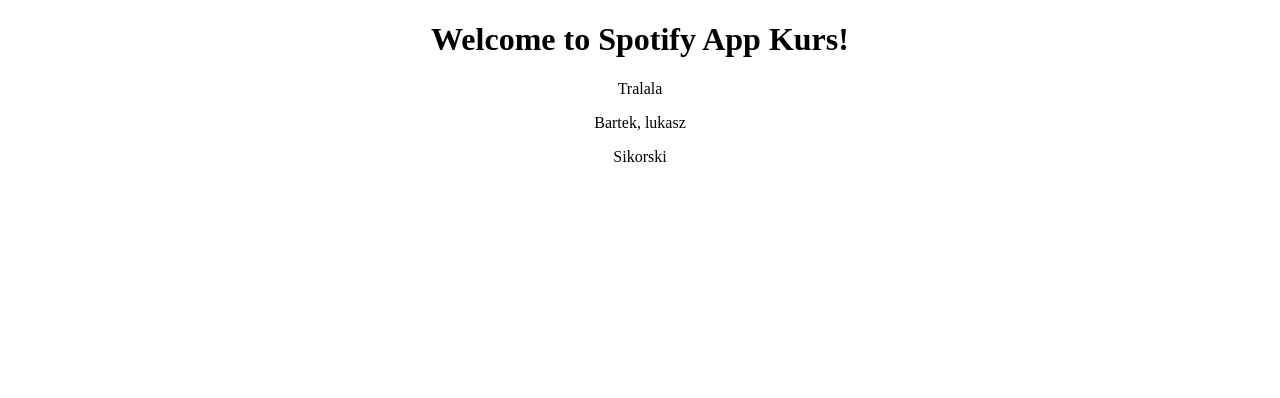
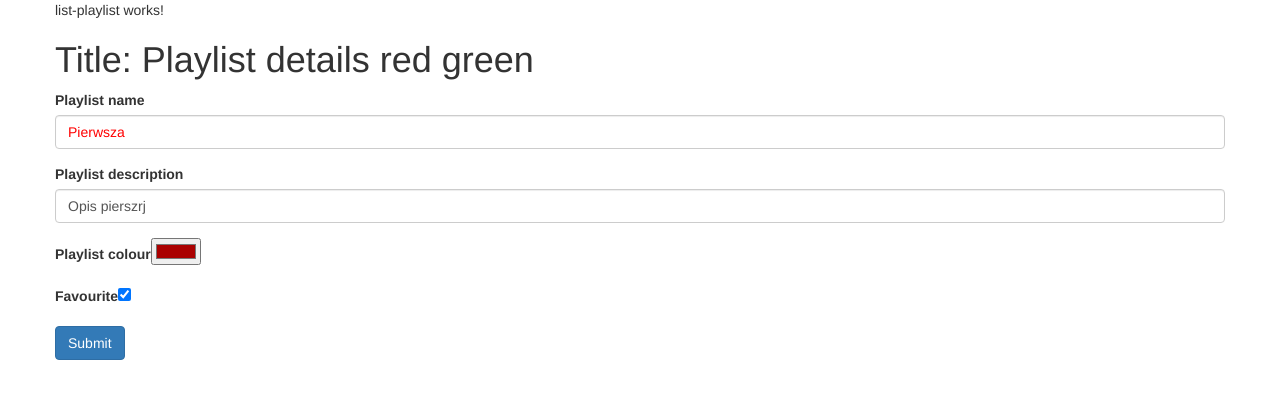
Before and after one commit to j-bogacz/AngularTraining, an Angular app in the folder spotifybart/: page / in a window 1280 px wide. Shown: the top 398 px of the page. Built offline with nearby package versions, Linux system fonts and the light colour scheme.

Commit message:
property binding

```diff
--- a/spotifybart/src/app/app.component.html
+++ b/spotifybart/src/app/app.component.html
@@ -1,7 +1,10 @@
-<!--The content below is only a placeholder and can be replaced.-->
-<div style="text-align:center">
-  <h1>
-    Welcome to {{title}}!
-  </h1>
-  <test-app></test-app>
+<div class="container">
+  <div class="row">
+    <div class="col-sm">
+      <bart-list-playlist></bart-list-playlist>
+    </div>
+    <div class="col-sm">
+      <bart-detail-playlist></bart-detail-playlist>
+    </div>
+  </div>
 </div>
--- /dev/null
+++ b/spotifybart/src/app/detail-playlist/detail-playlist.component.html
@@ -0,0 +1,40 @@
+<h1>Title: {{title + " " + (test>1 ? "blue" : "red") + " " + returnGreen()}}</h1>
+<form>
+  <div class="form-group">
+    <label for="nameInput">Playlist name</label>
+    <input
+      type="text"
+      class="form-control"
+      id="nameInput"
+      aria-describedby="emailHelp"
+      placeholder="Enter email"
+      [value]="playlist.name"
+      [style.color]="'red'"
+    >
+    <small id="emailHelp" class="form-text text-muted"></small>
+  </div>
+  <div class="form-group">
+    <label for="descriptionInput">Playlist description</label>
+    <input type="text"
+           class="form-control"
+           id="descriptionInput"
+           placeholder="description"
+           [value]="playlist.description"
+    >
+  </div>
+  <div class="form-group">
+    <label for="colorInput">Playlist colour</label>
+    <input type="Color"
+           id="colorinput"
+           [value]="playlist.color"
+    >
+  </div>
+  <div class="form-group">
+    <label for="favouriteInput">Favourite</label>
+    <input type="checkbox"
+           id="favouriteInput"
+           [checked]="playlist.favourite"
+    >
+  </div>
+  <button type="submit" class="btn btn-primary">Submit</button>
+</form>
--- /dev/null
+++ b/spotifybart/src/app/detail-playlist/detail-playlist.component.ts
@@ -0,0 +1,38 @@
+import { Component, OnInit, ViewEncapsulation } from '@angular/core';
+
+@Component({
+  selector: 'bart-detail-playlist',
+  templateUrl: './detail-playlist.component.html',
+  styles: [],
+  encapsulation: ViewEncapsulation.Emulated
+})
+export class DetailPlaylistComponent implements OnInit {
+
+  title: string = "Playlist details";
+  test: number = 1;
+  playlist: {
+    name: string,
+    description: string,
+    favourite: boolean,
+    color: string
+  } =  {
+    name : "Pierwsza",
+    description: "Opis pierszrj",
+    favourite: true,
+    color: "#aa0000"
+  };
+
+  playlistName: string = "Pierwsza";
+  playlistdescription: string = "Opis pierwszej";
+  playlistColour: string = "#aa0000";
+
+
+  constructor() { }
+
+  ngOnInit() {
+  }
+
+    returnGreen() {
+      return "green";
+    }
+}
--- /dev/null
+++ b/spotifybart/src/app/list-playlist/list-playlist.component.html
@@ -0,0 +1,3 @@
+<p>
+  list-playlist works!
+</p>
--- /dev/null
+++ b/spotifybart/src/app/list-playlist/list-playlist.component.ts
@@ -0,0 +1,16 @@
+import { Component, OnInit, ViewEncapsulation } from '@angular/core';
+
+@Component({
+  selector: 'bart-list-playlist',
+  templateUrl: './list-playlist.component.html',
+  styles: [],
+  encapsulation: ViewEncapsulation.Emulated
+})
+export class ListPlaylistComponent implements OnInit {
+
+  constructor() { }
+
+  ngOnInit() {
+  }
+
+}
--- a/spotifybart/src/app/test.component.html
+++ /dev/null
@@ -1,5 +0,0 @@
-<p> Tralala </p>
-<div>
-  <p> {{imie}} </p>
-  <p>{{nazwisko}}</p>
-</div>
--- a/spotifybart/src/app/test.component.ts
+++ /dev/null
@@ -1,10 +0,0 @@
-import {Component} from "@angular/core";
-
-@Component({
-  selector: 'test-app',
-  templateUrl: 'test.component.html'
-})
-export class test {
-imie:string = "Bartek, lukasz";
-nazwisko:string = "Sikorski"
-}
```
Also changed, not shown: spotifybart/src/app/app.module.ts (+4 -4 lines), spotifybart/.angular-cli.json.
